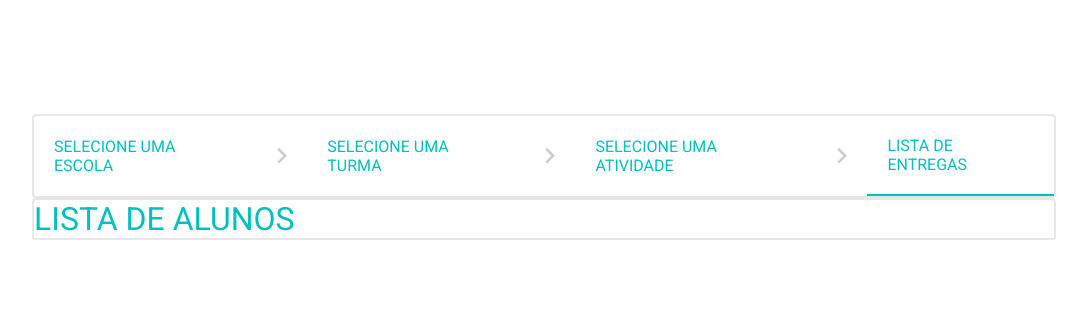
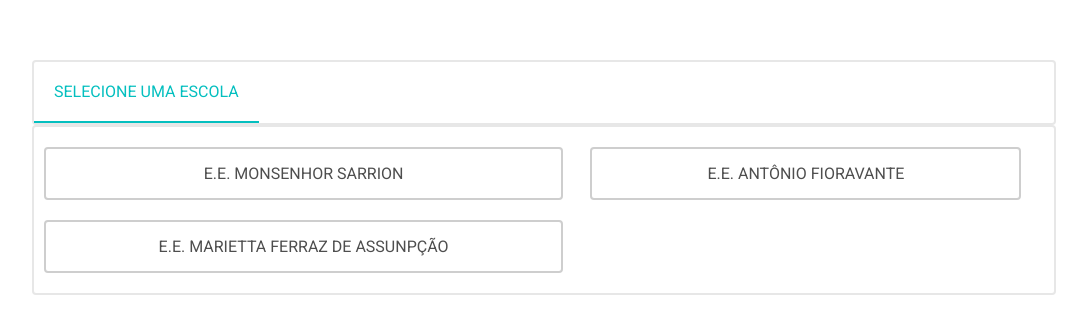
Before and after one commit to NaluFigueira/CoClassHelper, a React (Create React App) app: page / in a window 1280 px wide. Shown: the part 223-556 px from the top of the page, without its empty margins (96-1183 px from the left). Built offline with nearby package versions, Linux system fonts and the light colour scheme.

Commit message:
Adding school selection

```diff
--- a/src/App.tsx
+++ b/src/App.tsx
@@ -1,5 +1,4 @@
 import React from 'react';
-import Stepper from './components/Stepper';
 
 import GlobalStyle from './styles/global';
 import SectionController from './pages/SectionController';
--- a/src/components/Stepper/index.tsx
+++ b/src/components/Stepper/index.tsx
@@ -1,4 +1,4 @@
-import React, { useState, useCallback } from 'react';
+import React, { useState, useCallback, useEffect } from 'react';
 
 import { Container, ArrowRight, StepTitle } from './styles';
 import { StepperProps, StepNumber } from './types';
@@ -15,6 +15,10 @@ const Stepper: React.FC<StepperProps> = ({
   step = STUDENT_LIST,
 }) => {
   const [stepNumber, setStepNumber] = useState<StepNumber>(step);
+
+  useEffect(() => {
+    setStepNumber(step);
+  }, [step]);
 
   const HandleChangeStep = useCallback(
     (newStep: StepNumber) => {
--- a/src/pages/SchoolSelection/index.tsx
+++ b/src/pages/SchoolSelection/index.tsx
@@ -1,7 +1,36 @@
 import React from 'react';
+import { Container } from './styles';
+import { SchoolSelectionProps, School } from './types';
 
-const SchoolSelection: React.FC = () => {
-  return <h1>Selecione uma escola</h1>;
+const schools: Array<School> = [
+  {
+    id: 0,
+    name: 'E.E. MONSENHOR SARRION',
+  },
+  {
+    id: 1,
+    name: 'E.E. ANTÔNIO FIORAVANTE',
+  },
+  {
+    id: 2,
+    name: 'E.E. MARIETTA FERRAZ DE ASSUNPÇÃO',
+  },
+];
+
+const SchoolSelection: React.FC<SchoolSelectionProps> = ({
+  onSelectSchool,
+}) => {
+  return (
+    <Container>
+      {schools.map((school) => (
+        <div key={school.id}>
+          <button type="button" onClick={() => onSelectSchool(school.name)}>
+            {school.name}
+          </button>
+        </div>
+      ))}
+    </Container>
+  );
 };
 
 export default SchoolSelection;
--- /dev/null
+++ b/src/pages/SchoolSelection/styles.ts
@@ -0,0 +1,10 @@
+import styled from 'styled-components';
+
+export const Container = styled.div`
+  width: 100%;
+  display: grid;
+  grid-template-columns: auto auto;
+  padding: 10px;
+  max-height: 100%;
+  overflow-y: scroll;
+`;
--- /dev/null
+++ b/src/pages/SchoolSelection/types.ts
@@ -0,0 +1,8 @@
+export interface SchoolSelectionProps {
+  onSelectSchool(school: string): void;
+}
+
+export interface School {
+  id: number;
+  name: string;
+}
--- a/src/pages/SectionController/index.tsx
+++ b/src/pages/SectionController/index.tsx
@@ -1,4 +1,4 @@
-import React, { useState } from 'react';
+import React, { useState, useCallback, useEffect } from 'react';
 import Stepper from '../../components/Stepper';
 import { StepNumber } from '../../components/Stepper/types';
 import SchoolSelection from '../SchoolSelection';
@@ -16,13 +16,28 @@ const {
 } = StepNumber;
 
 const SectionController: React.FC = () => {
-  const [step, setStep] = useState<StepNumber>(STUDENT_LIST);
+  const [step, setStep] = useState<StepNumber>(SCHOOL_SELECTION);
+  const [school, setSchool] = useState<string>('');
+
+  const HandleChangeStep = useCallback((selectedStep: StepNumber) => {
+    if (selectedStep === SCHOOL_SELECTION) {
+      setSchool('');
+    }
+    setStep(selectedStep);
+  }, []);
+
+  const HandleSelectSchool = useCallback((selectedSchool: string) => {
+    setSchool(selectedSchool);
+    setStep(CLASS_SELECTION);
+  }, []);
 
   return (
     <Container>
-      <Stepper onChangeStep={setStep} step={step} />
+      <Stepper onChangeStep={HandleChangeStep} step={step} />
       <SectionContainer>
-        {step === SCHOOL_SELECTION && <SchoolSelection />}
+        {step === SCHOOL_SELECTION && (
+          <SchoolSelection onSelectSchool={HandleSelectSchool} />
+        )}
         {step === CLASS_SELECTION && <ClassSelection />}
         {step === ACTIVITY_SELECTION && <ActivitySelection />}
         {step === STUDENT_LIST && <StudentsList />}
--- a/src/styles/global.ts
+++ b/src/styles/global.ts
@@ -1,4 +1,5 @@
 import { createGlobalStyle } from 'styled-components';
+import { darken, lighten } from 'polished';
 
 export default createGlobalStyle`
    *{
@@ -28,4 +29,35 @@ export default createGlobalStyle`
   button, h4 {
     cursor: pointer;
   }
+
+  button {
+    width: 95%;
+    padding: 15px;
+    margin: 10px 0px;
+    border: 2px solid ${lighten(0.2, '#9b9b9b')};
+    background: transparent;
+    border-radius: 4px;
+    color: ${darken(0.3, '#9b9b9b')};
+    transition: border-color 0.2s;
+
+    &:hover {
+      border-color: #04bfbf;
+    }
+  }
+
+  ::-webkit-scrollbar {
+    width: 10px;
+  }
+
+  ::-webkit-scrollbar-track {
+    background: #f1f1f1;
+  }
+
+  ::-webkit-scrollbar-thumb {
+    background: ${darken(0.1, '#04BFBF')};
+  }
+
+  ::-webkit-scrollbar-thumb:hover {
+    background: #04BFBF;
+  }
 `;
```
